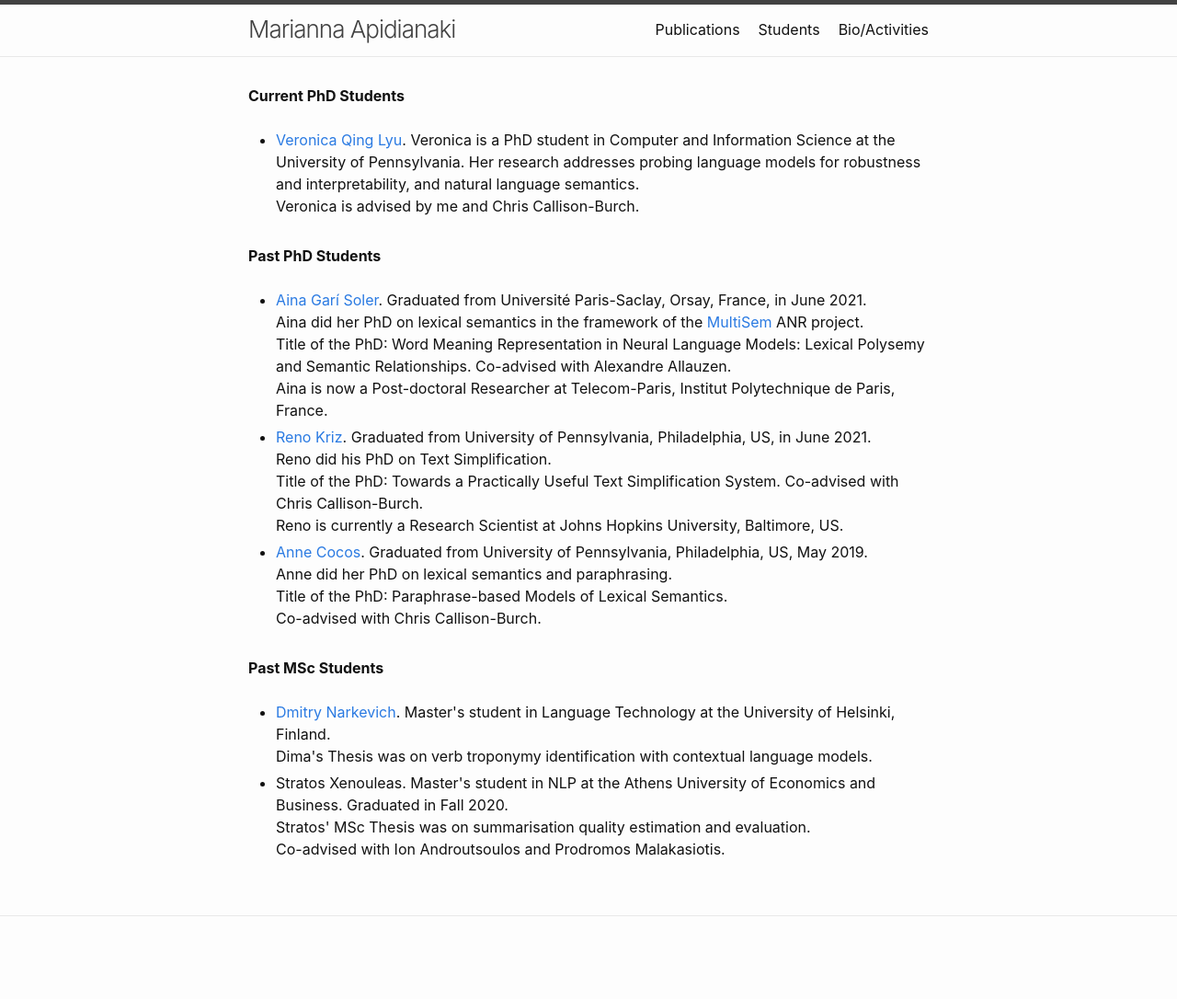
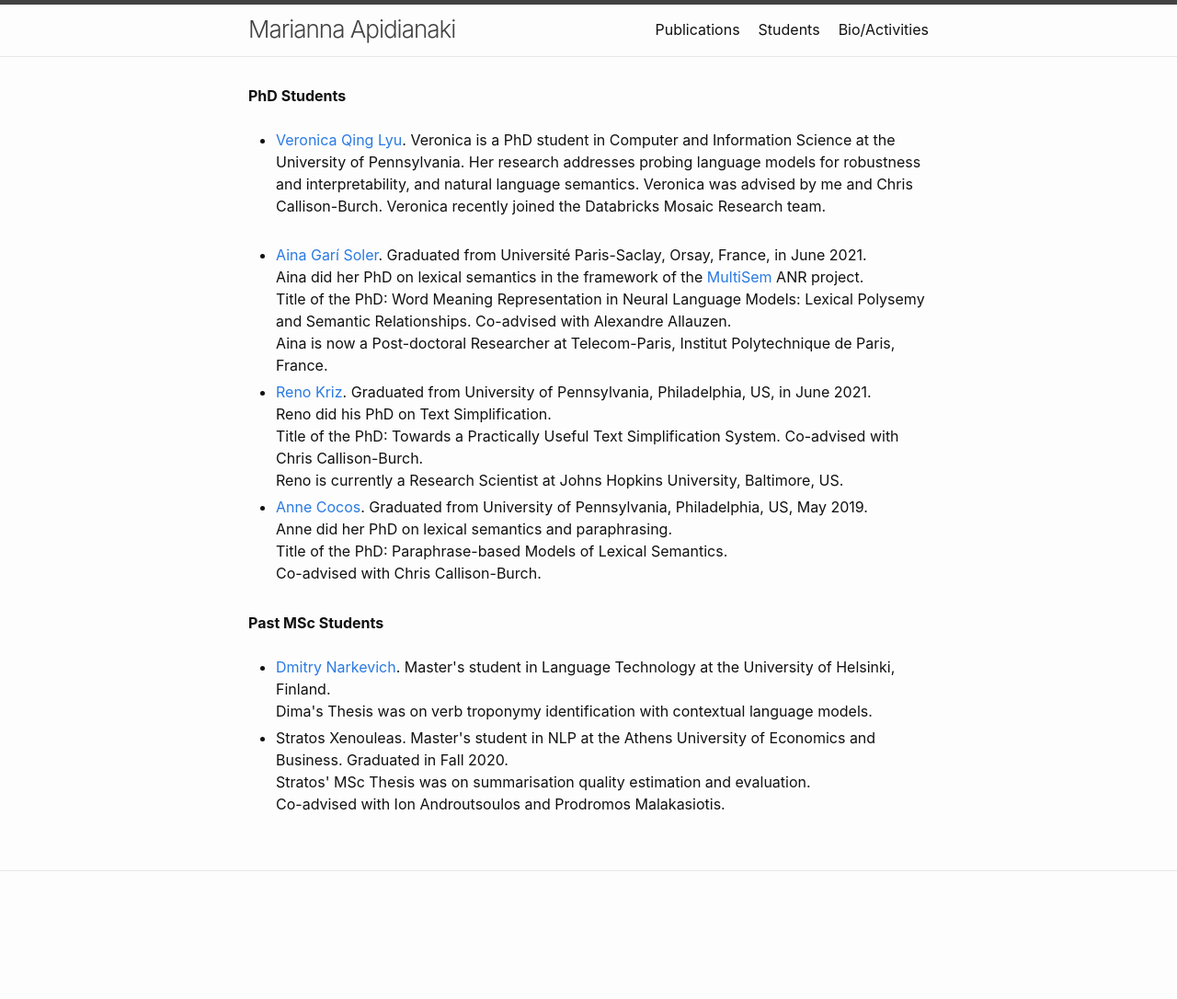
Before and after one commit to mariannaapi/mariannaapi.github.io, a Jekyll site: the page students/index.html, which Jekyll copies as it is, in a window 1280 px wide. Shown: the whole page at 92% size. Built offline with Jekyll 4.4.1, drawn with Linux system fonts in a browser that asks for light colours; after the commit the page ends 1037 px from its top, so only the background shows below that.

Commit message:
Update index.html

```diff
--- a/students/index.html
+++ b/students/index.html
@@ -36,20 +36,13 @@
         <article class="post">
 
 <div class="post-content">
-	<strong>Current PhD Students</strong><ul>
+	<strong>PhD Students</strong><ul>
  <br>
 	<li> <a href="https://veronica320.github.io">Veronica Qing Lyu</a>. Veronica is a PhD student in Computer and Information Science at the University of Pennsylvania.
-		Her research addresses probing language models for robustness and interpretability, and natural language semantics.
+		Her research addresses probing language models for robustness and interpretability, and natural language semantics. Veronica was advised by me and Chris Callison-Burch. Veronica recently joined the Databricks Mosaic Research team.
 		<br>
-		Veronica is advised by me and Chris Callison-Burch.
 	     <br>
 	  </li>
-
-  </div>
-
-<div class="post-content">
-	<strong>Past PhD Students</strong><ul>
- <br>
 
 	  <li> <a href="https://ainagari.github.io">Aina Garí Soler</a>. Graduated from Université Paris-Saclay, Orsay, France, in June 2021.
 	     <br>
@@ -59,7 +52,6 @@
 		<br>
 	    Aina is now a Post-doctoral Researcher at Telecom-Paris, Institut Polytechnique de Paris, France.
 	     <br>
-
 
      <li> <a href="https://rekriz11.github.io">Reno Kriz</a>. Graduated from University of Pennsylvania, Philadelphia, US, in June 2021.
 	   <br>
```
